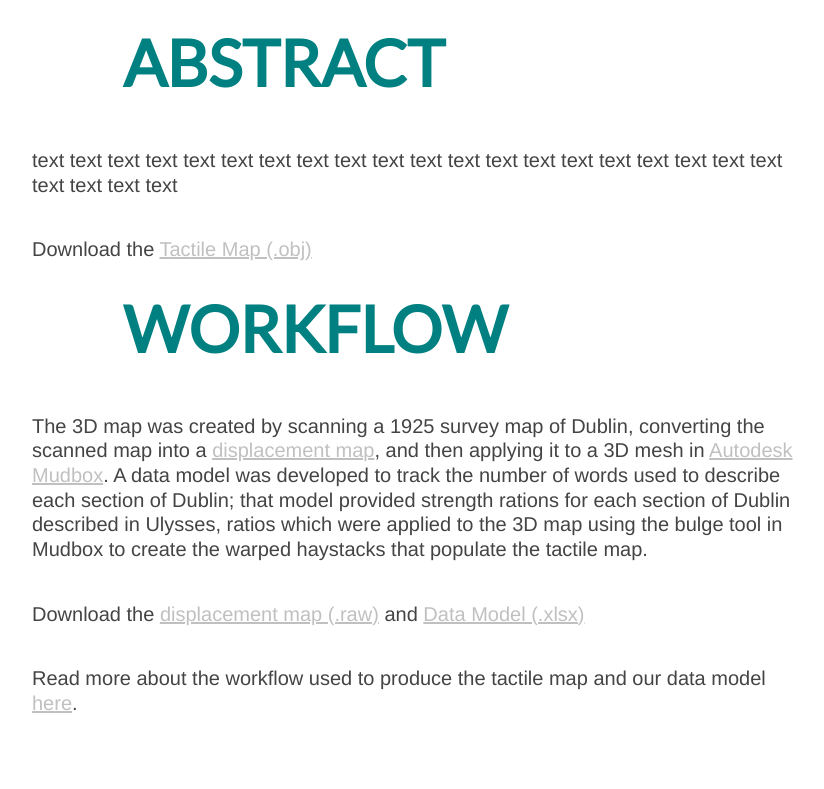
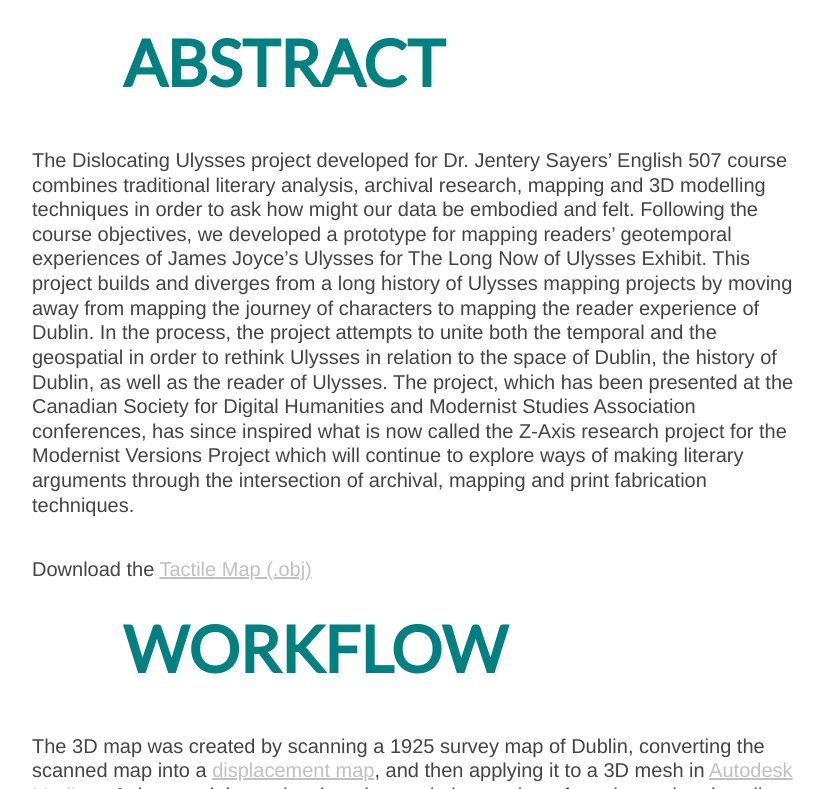
Before and after one commit to axchristie/z-axis, a Jekyll site: the page built from index.html, in a window 1280 px wide and 900 px high, scrolled down 593 px, cut to the strip 111-900 px from the top of the window. Shown: the whole strip, without its empty margins (224-1048 px from the left). Built offline with Jekyll 4.4.1, drawn with Linux system fonts in a browser that asks for light colours; some web fonts are replaced.

```diff
--- a/index.html
+++ b/index.html
@@ -14,7 +14,7 @@
 
 <h3>abstract</h3>
 
-<p>text text text text text text text text text text text text text text text text text text text text text text text text </p>
+<p>The Dislocating Ulysses project developed for Dr. Jentery Sayers’ English 507 course combines traditional literary analysis, archival research, mapping and 3D modelling techniques in order to ask how might our data be embodied and felt. Following the course objectives, we developed a prototype for mapping readers’ geotemporal experiences of James Joyce’s Ulysses for The Long Now of Ulysses Exhibit. This project builds and diverges from a long history of Ulysses mapping projects by moving away from mapping the journey of characters to mapping the reader experience of Dublin.  In the process, the project attempts to unite both the temporal and the geospatial in order to rethink Ulysses in relation to the space of Dublin, the history of Dublin, as well as the reader of Ulysses. The project, which has been presented at the Canadian Society for Digital Humanities and Modernist Studies Association conferences, has since inspired what is now called the Z-Axis research project for the Modernist Versions Project which will continue to explore ways of making literary arguments through the intersection of archival, mapping and print fabrication techniques. </p>
 
 <p>Download the <a href="http://web.uvic.ca/~achris/Ulysses/data/TactileMap2.obj.zip">Tactile Map (.obj)</a></p>
 
--- a/mobile.html
+++ b/mobile.html
@@ -13,7 +13,7 @@
 
 <h3>abstract</h3>
 
-<p>text text text text text text text text text text text text text text text text text text text text text text text text </p>
+<p>The Dislocating Ulysses project developed for Dr. Jentery Sayers’ English 507 course combines traditional literary analysis, archival research, mapping and 3D modelling techniques in order to ask how might our data be embodied and felt. Following the course objectives, we developed a prototype for mapping readers’ geotemporal experiences of James Joyce’s Ulysses for The Long Now of Ulysses Exhibit. This project builds and diverges from a long history of Ulysses mapping projects by moving away from mapping the journey of characters to mapping the reader experience of Dublin.  In the process, the project attempts to unite both the temporal and the geospatial in order to rethink Ulysses in relation to the space of Dublin, the history of Dublin, as well as the reader of Ulysses. The project, which has been presented at the Canadian Society for Digital Humanities and Modernist Studies Association conferences, has since inspired what is now called the Z-Axis research project for the Modernist Versions Project which will continue to explore ways of making literary arguments through the intersection of archival, mapping and print fabrication techniques.  </p>
 
 <p>Download the <a href="http://web.uvic.ca/~achris/Ulysses/data/TactileMap2.obj.zip">Tactile Map (.obj)</a></p>
 
```
Also changed, not shown: css/mobile.css (+4 -4 lines).
